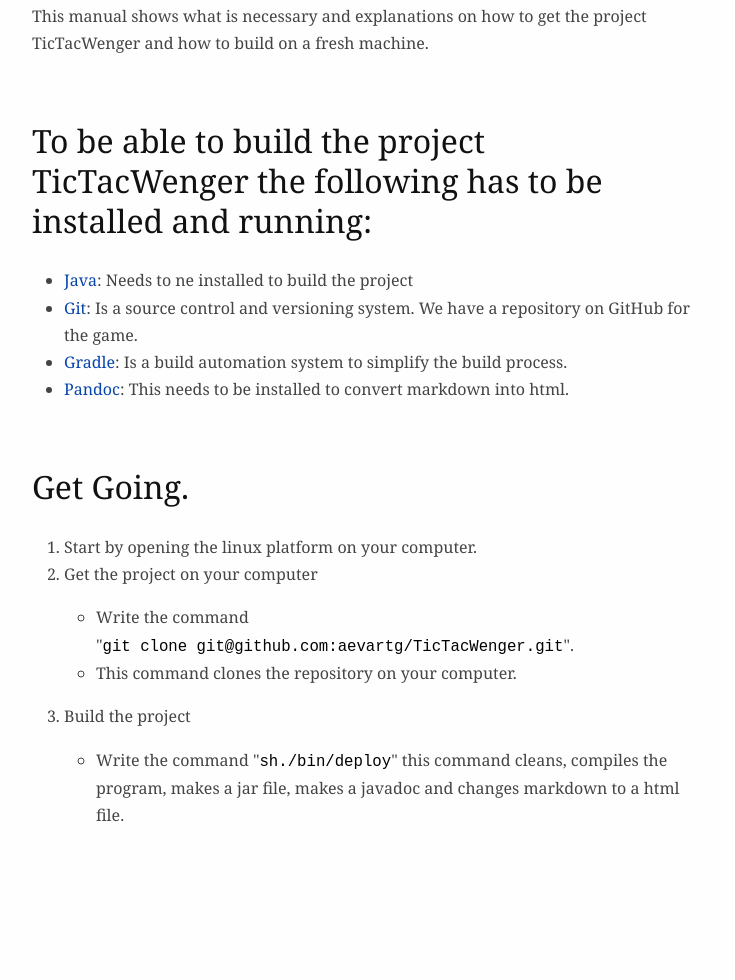
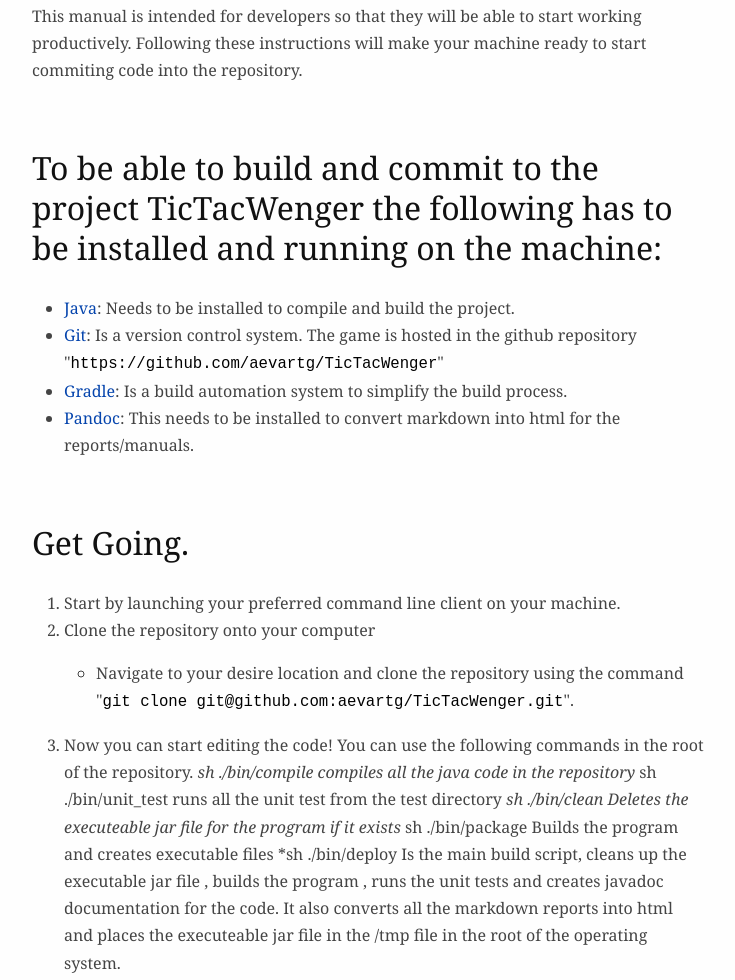
Before and after one commit to aevartg/TicTacWenger, a plain HTML site: page docs/reports/DevelopmentManual.html in a window 1280 px wide. Shown: the part 274-1254 px from the top of the page, without its empty margins (272-1007 px from the left). Before the commit the page ends 1136 px from the top, so only its background shows below. Drawn offline with Linux system fonts and the light colour scheme.

Commit message:
new html

```diff
--- a/docs/reports/DevelopmentManual.html
+++ b/docs/reports/DevelopmentManual.html
@@ -11,26 +11,22 @@
 <body>
 <h1 id="development-manual">Development manual</h1>
 <h2 id="introduction">Introduction:</h2>
-<p>This manual shows what is necessary and explanations on how to get the project TicTacWenger and how to build on a fresh machine.</p>
-<h2 id="to-be-able-to-build-the-project-tictacwenger-the-following-has-to-be-installed-and-running">To be able to build the project TicTacWenger the following has to be installed and running:</h2>
+<p>This manual is intended for developers so that they will be able to start working productively. Following these instructions will make your machine ready to start commiting code into the repository.</p>
+<h2 id="to-be-able-to-build-and-commit-to-the-project-tictacwenger-the-following-has-to-be-installed-and-running-on-the-machine">To be able to build and commit to the project TicTacWenger the following has to be installed and running on the machine:</h2>
 <ul>
-<li><a href="https://www.java.com/en/download/">Java</a>: Needs to ne installed to build the project</li>
-<li><a href="https://git-scm.com/book/en/v2/Getting-Started-Installing-Git">Git</a>: Is a source control and versioning system. We have a repository on GitHub for the game.</li>
+<li><a href="https://www.java.com/en/download/">Java</a>: Needs to be installed to compile and build the project.</li>
+<li><a href="https://git-scm.com/book/en/v2/Getting-Started-Installing-Git">Git</a>: Is a version control system. The game is hosted in the github repository &quot;<code>https://github.com/aevartg/TicTacWenger</code>&quot;</li>
 <li><a href="https://gradle.org/gradle-download/?_ga=1.199802794.561824733.1477161886">Gradle</a>: Is a build automation system to simplify the build process.</li>
-<li><a href="http://pandoc.org/installing.html">Pandoc</a>: This needs to be installed to convert markdown into html.</li>
+<li><a href="http://pandoc.org/installing.html">Pandoc</a>: This needs to be installed to convert markdown into html for the reports/manuals.</li>
 </ul>
 <h2 id="get-going.">Get Going.</h2>
 <ol style="list-style-type: decimal">
-<li><p>Start by opening the linux platform on your computer.</p></li>
-<li>Get the project on your computer
+<li><p>Start by launching your preferred command line client on your machine.</p></li>
+<li>Clone the repository onto your computer
 <ul>
-<li>Write the command &quot;<code>git clone git@github.com:aevartg/TicTacWenger.git</code>&quot;.</li>
-<li>This command clones the repository on your computer.</li>
+<li>Navigate to your desire location and clone the repository using the command &quot;<code>git clone git@github.com:aevartg/TicTacWenger.git</code>&quot;.</li>
 </ul></li>
-<li>Build the project
-<ul>
-<li>Write the command &quot;<code>sh./bin/deploy</code>&quot; this command cleans, compiles the program, makes a jar file, makes a javadoc and changes markdown to a html file.</li>
-</ul></li>
+<li><p>Now you can start editing the code! You can use the following commands in the root of the repository. <em>sh ./bin/compile compiles all the java code in the repository </em>sh ./bin/unit_test runs all the unit test from the test directory <em>sh ./bin/clean Deletes the executeable jar file for the program if it exists </em>sh ./bin/package Builds the program and creates executable files *sh ./bin/deploy Is the main build script, cleans up the executable jar file , builds the program , runs the unit tests and creates javadoc documentation for the code. It also converts all the markdown reports into html and places the executeable jar file in the /tmp file in the root of the operating system.</p></li>
 </ol>
 </body>
 </html>
```
Also changed, not shown: docs/reports/AdministrationManual.html (+4 -2 lines), docs/reports/DesignReport.html (+10 -5 lines).
